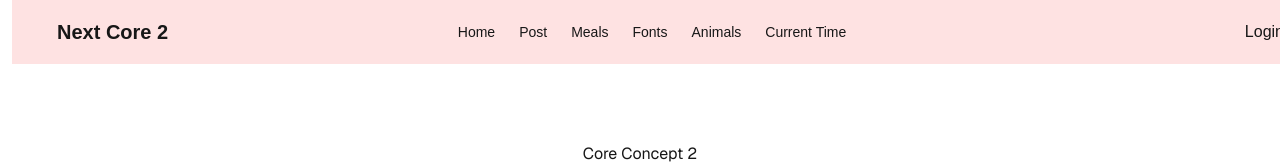
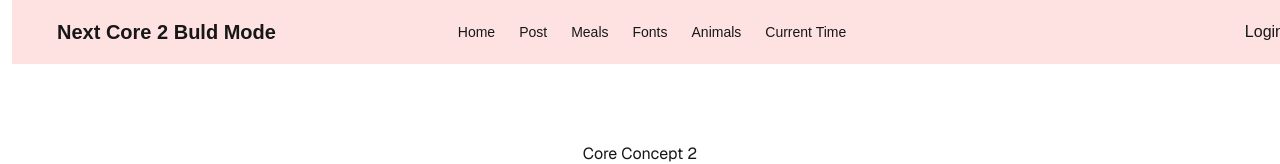
Before and after one commit to jewelhasan007/next-js-core-concept2, a Next.js app: page / in a window 1280 px wide. Shown: the top 164 px of the page. Built offline with nearby package versions, Linux system fonts and the light colour scheme.

Commit message:
Export static HTML page with Build

```diff
--- a/next.config.mjs
+++ b/next.config.mjs
@@ -1,5 +1,6 @@
 /** @type {import('next').NextConfig} */
 const nextConfig = {
+  output: 'export',
     images: {
         remotePatterns: [
           {
--- a/package.json
+++ b/package.json
@@ -6,6 +6,7 @@
     "dev": "next dev --turbopack",
     "build": "next build",
     "start": "next start",
+    "export" : "next build && next export",
     "lint": "next lint"
   },
   "dependencies": {
--- a/src/app/components/Navbar.jsx
+++ b/src/app/components/Navbar.jsx
@@ -33,7 +33,7 @@ const navbar = () => {
 
       </ul>
     </div>
-    <a className="btn btn-ghost text-xl mx-5">Next Core 2</a>
+    <a className="btn btn-ghost text-xl mx-5">Next Core 2 Buld Mode</a>
   </div>
   <div className="navbar-center hidden lg:flex  ">
     <ul className="menu menu-horizontal px-1 mx-3 ">
--- a/src/app/posts/[id]/page.jsx
+++ b/src/app/posts/[id]/page.jsx
@@ -38,4 +38,13 @@ const page = async ({params}) => {
     );
 };
 
+// this is error resolved during export the project >> npm run export
+
+export async function generateStaticParams() {
+    const posts = await fetch('https://jsonplaceholder.typicode.com/posts').then((res) => res.json())
+
+    return posts.map((post) => ({
+      id: post.id.toString(),
+    }))
+  }
 export default page;
--- a/src/app/time/route.js
+++ b/src/app/time/route.js
@@ -1,5 +1,5 @@
 
-// export const dynamic = 'force-dynamic' // if we stop from backend, by using 'force-dynamic' we can stop the cashing
+ export const dynamic = 'force-dynamic' // if we stop from backend, by using force-dynamic' we can stop the cashing
 
 export async function GET(){
 return Response.json({
```
